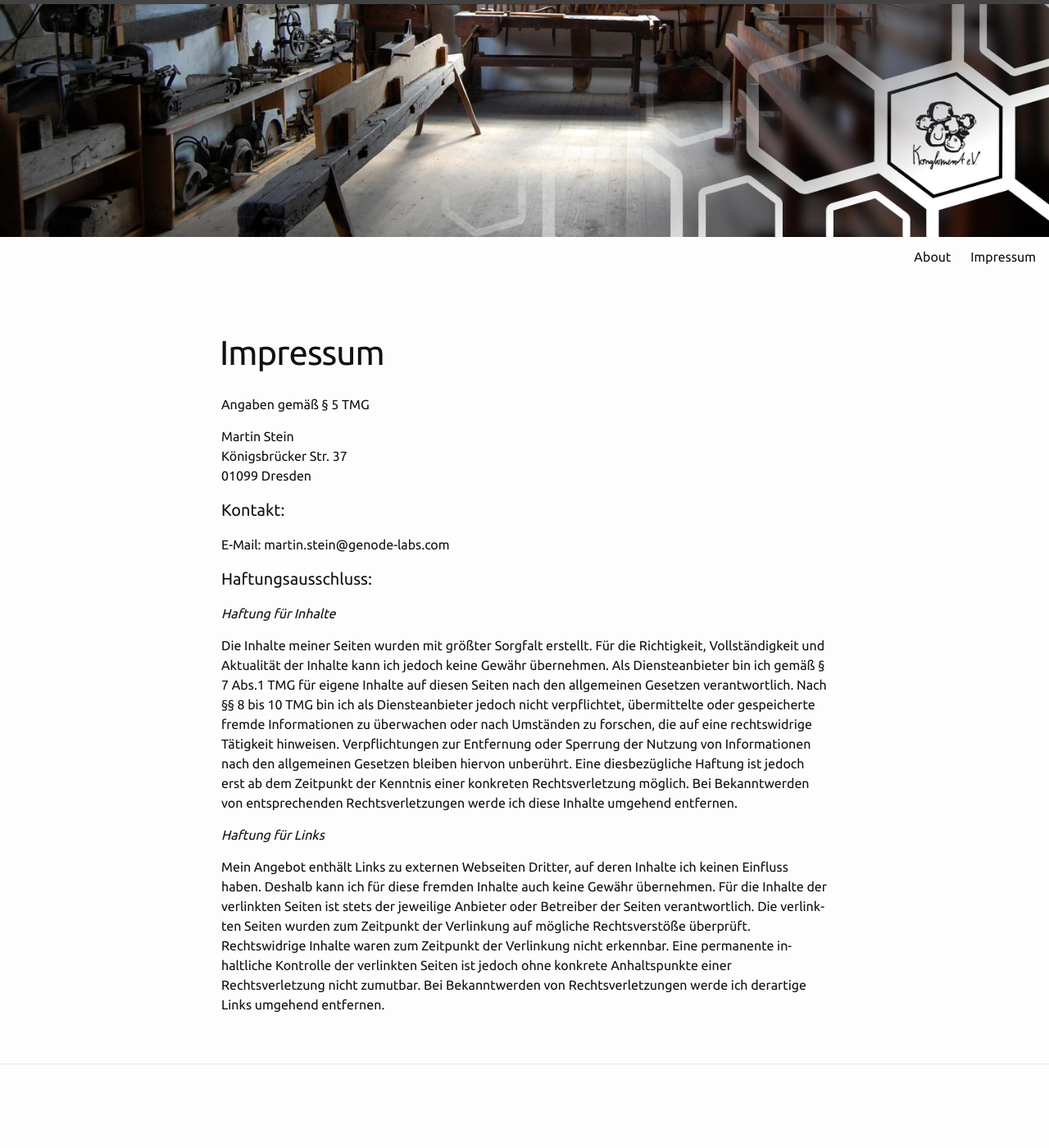
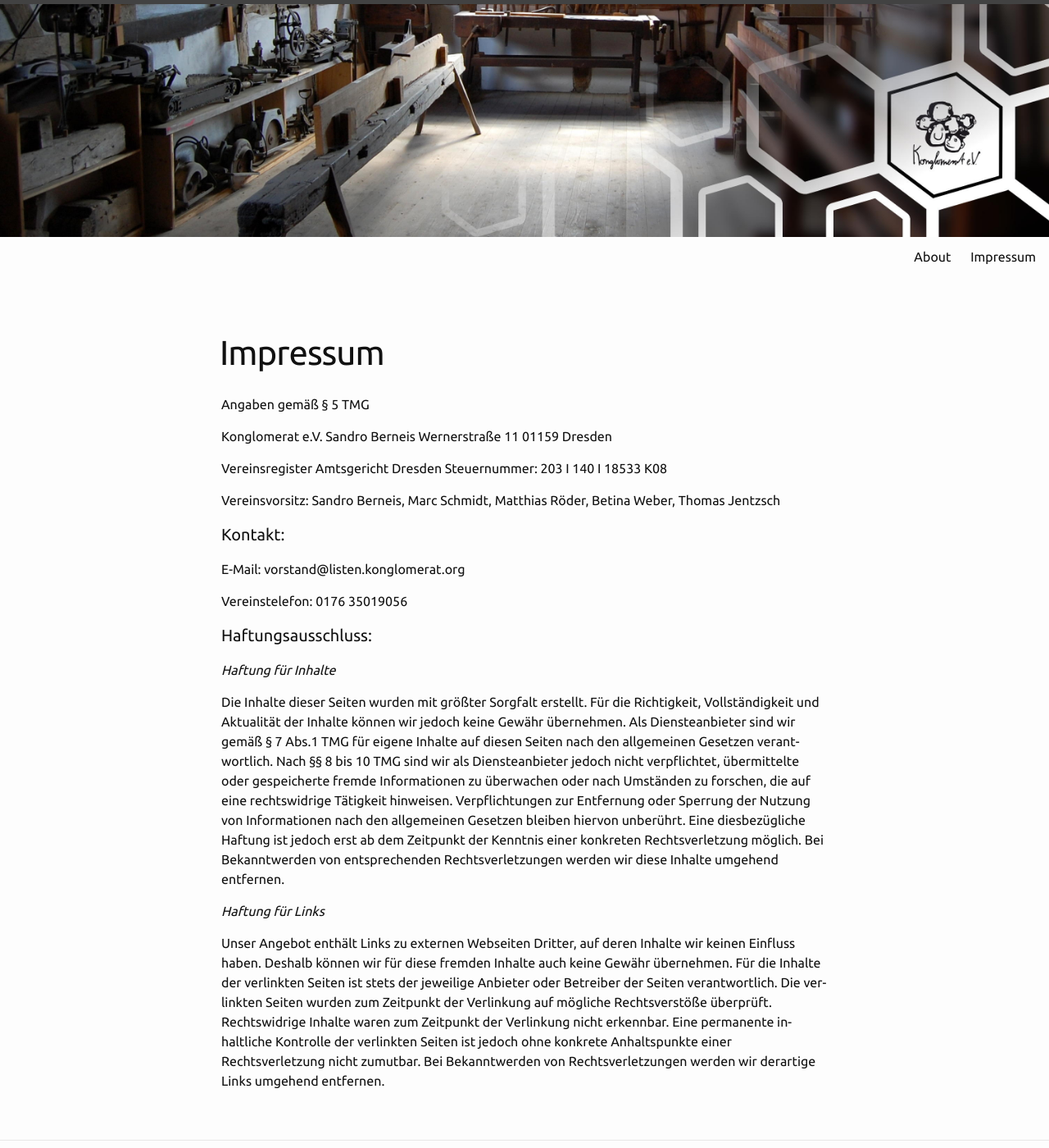
Before and after one commit to konglomerat-org/konglomerat-org.github.io, a Jekyll site: the page built from impressum.md, in a window 1280 px wide and 1400 px high. Shown: the whole window at 82% size. Built offline with Jekyll 4.4.1, drawn with Linux system fonts in a browser that asks for light colours; nearby versions of some CDN libraries.

Commit message:
impressum prototype

```diff
--- a/impressum.md
+++ b/impressum.md
@@ -6,40 +6,49 @@ permalink: /impressum/
 
 Angaben gemäß § 5 TMG
 
-Martin Stein\\
-Königsbrücker Str. 37\\
-01099 Dresden
+Konglomerat e.V.
+Sandro Berneis
+Wernerstraße 11
+01159 Dresden
+
+Vereinsregister Amtsgericht Dresden
+Steuernummer: 203 I 140 I 18533 K08
+
+Vereinsvorsitz:
+Sandro Berneis, Marc Schmidt, Matthias Röder, Betina Weber, Thomas Jentzsch
 
 #### Kontakt:
 
-E-Mail: martin.stein@genode-labs.com
+E-Mail: vorstand@listen.konglomerat.org
+
+Vereinstelefon: 0176 35019056
 
 #### Haftungsausschluss:
 
 *Haftung für Inhalte*
 
-Die Inhalte meiner Seiten wurden mit größter Sorgfalt erstellt. Für die
-Richtigkeit, Vollständigkeit und Aktualität der Inhalte kann ich jedoch keine
-Gewähr übernehmen. Als Diensteanbieter bin ich gemäß § 7 Abs.1 TMG für eigene
+Die Inhalte dieser Seiten wurden mit größter Sorgfalt erstellt. Für die
+Richtigkeit, Vollständigkeit und Aktualität der Inhalte können wir jedoch keine
+Gewähr übernehmen. Als Diensteanbieter sind wir gemäß § 7 Abs.1 TMG für eigene
 Inhalte auf diesen Seiten nach den allgemeinen Gesetzen verantwortlich. Nach §§
-8 bis 10 TMG bin ich als Diensteanbieter jedoch nicht verpflichtet,
+8 bis 10 TMG sind wir als Diensteanbieter jedoch nicht verpflichtet,
 übermittelte oder gespeicherte fremde Informationen zu überwachen oder nach
 Umständen zu forschen, die auf eine rechtswidrige Tätigkeit hinweisen.
 Verpflichtungen zur Entfernung oder Sperrung der Nutzung von Informationen nach
 den allgemeinen Gesetzen bleiben hiervon unberührt. Eine diesbezügliche Haftung
 ist jedoch erst ab dem Zeitpunkt der Kenntnis einer konkreten Rechtsverletzung
-möglich. Bei Bekanntwerden von entsprechenden Rechtsverletzungen werde ich
+möglich. Bei Bekanntwerden von entsprechenden Rechtsverletzungen werden wir
 diese Inhalte umgehend entfernen.
 
 *Haftung für Links*
 
-Mein Angebot enthält Links zu externen Webseiten Dritter, auf deren Inhalte ich
-keinen Einfluss haben. Deshalb kann ich für diese fremden Inhalte auch keine
-Gewähr übernehmen. Für die Inhalte der verlinkten Seiten ist stets der
+Unser Angebot enthält Links zu externen Webseiten Dritter, auf deren Inhalte
+wir keinen Einfluss haben. Deshalb können wir für diese fremden Inhalte auch
+keine Gewähr übernehmen. Für die Inhalte der verlinkten Seiten ist stets der
 jeweilige Anbieter oder Betreiber der Seiten verantwortlich. Die verlinkten
 Seiten wurden zum Zeitpunkt der Verlinkung auf mögliche Rechtsverstöße
 überprüft. Rechtswidrige Inhalte waren zum Zeitpunkt der Verlinkung nicht
 erkennbar. Eine permanente inhaltliche Kontrolle der verlinkten Seiten ist
 jedoch ohne konkrete Anhaltspunkte einer Rechtsverletzung nicht zumutbar. Bei
-Bekanntwerden von Rechtsverletzungen werde ich derartige Links umgehend
+Bekanntwerden von Rechtsverletzungen werden wir derartige Links umgehend
 entfernen.
```
